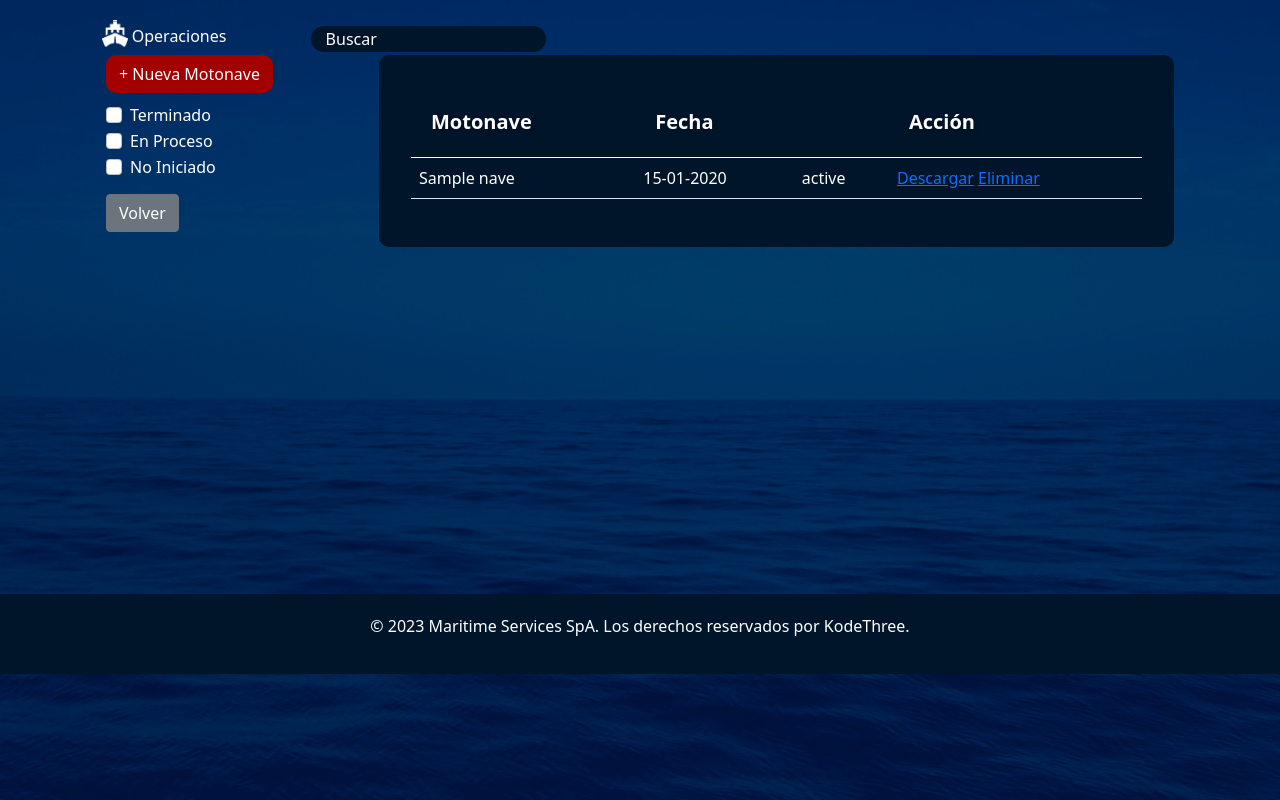
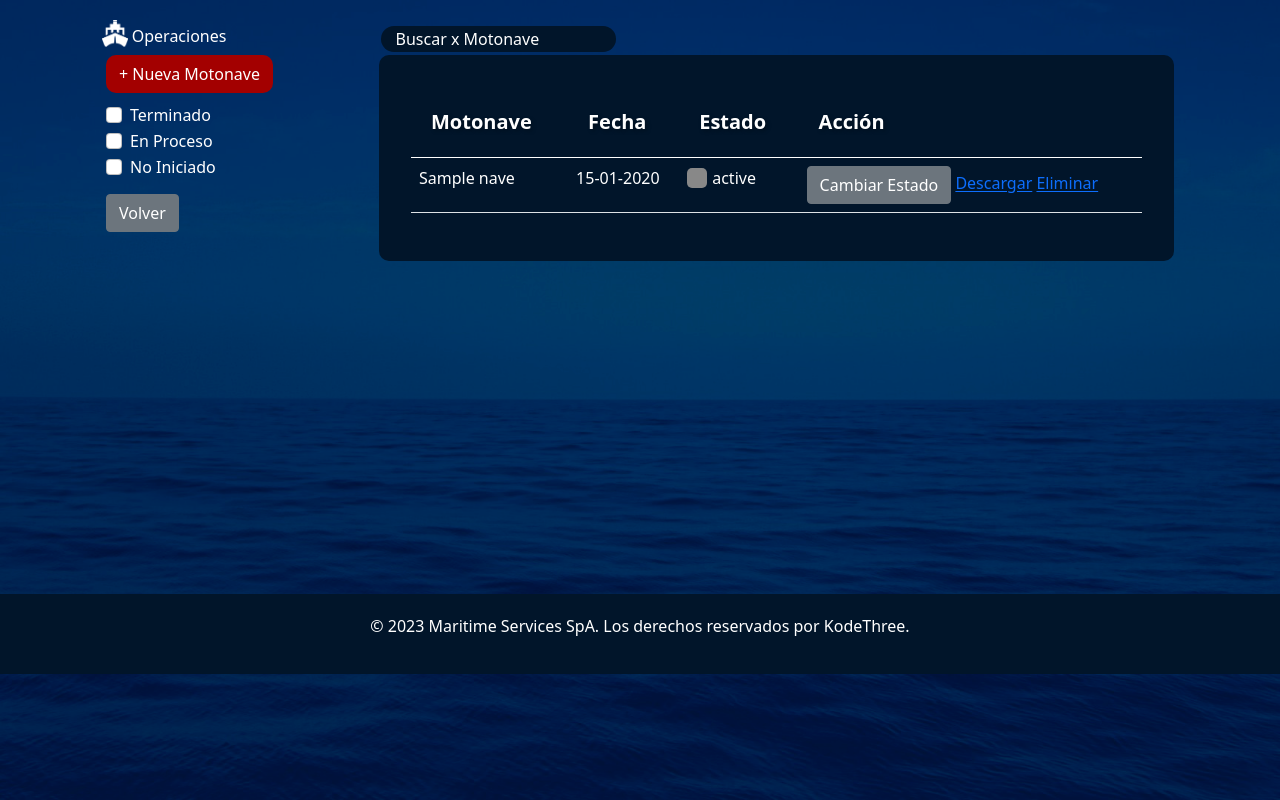
Before and after one commit to Ignacio1-at/NewServicesERP, a Django app: template erp/templates/html/gestorOperaciones.html in a window 1280 px wide. Shown: the part 126-926 px from the top of the page. Run offline with Django 4.2, Linux system fonts and the light colour scheme; the template is opened without the code that fills it: most values are stand-ins (such as "Sample title", 1, 10 or a date in 2020); some libraries are stand-ins or nearby versions.

Commit message:
Commit-GestorMotonave1.1

```diff
--- a/erp/templates/html/gestorOperaciones.html
+++ b/erp/templates/html/gestorOperaciones.html
@@ -18,8 +18,8 @@
               <img src="{% static 'images/Operaciones.png' %}" alt="Texto alternativo de la imagen" class="mb-2" width="10%" />
               <span style="color: white;">Operaciones</span>
           </div>
-        <div class="col-md-9" style="width: auto; margin-top: 0.5%; position: fixed; margin-left: 17.9%">
-          <input class="bg-personalizado rounded-pill" type="text" id="Buscar" placeholder="   Buscar" style="color: #ffffff; background-color: #01152a; border: none;" />
+          <div class="col-md-9" style="width: auto; margin-top: 0.5%;">
+              <input class="bg-personalizado rounded-pill" type="text" id="Buscar" placeholder="   Buscar x Motonave" style="color: #ffffff; background-color: #01152a; border: none;" />
           </div>
       </div>
   </div>
@@ -29,16 +29,16 @@
       <div class="col-md-3" style="width: 25%;">
         <button type="button" class="btn btn-personalizado" onclick="window.location.href='{% url 'erp:nueva_ficha' %}'" style="background-color: #a30000;border-radius: 10px;">+ Nueva Motonave</button>
         <div class="form-check" style="margin-top: 10px;">
-            <input class="form-check-input" type="checkbox" value="" id="flexCheckDefault" />
-            <label class="form-check-label" for="flexCheckDefault" style="color: white; background-color: transparent;">Terminado</label>
+          <input class="form-check-input" type="checkbox" value="" id="terminadoCheckbox" data-estado="Terminado" />
+          <label class="form-check-label" for="terminadoCheckbox" style="color: white; background-color: transparent;">Terminado</label>
         </div>
         <div class="form-check">
-            <input class="form-check-input" type="checkbox" value="" id="flexCheckDefault" />
-            <label class="form-check-label" for="flexCheckDefault" style="color: white; background-color: transparent;">En Proceso</label>
+          <input class="form-check-input" type="checkbox" value="" id="enProcesoCheckbox" data-estado="En Proceso" />
+          <label class="form-check-label" for="enProcesoCheckbox" style="color: white; background-color: transparent;">En Proceso</label>
         </div>
         <div class="form-check">
-            <input class="form-check-input" type="checkbox" value="" id="flexCheckDefault" />
-            <label class="form-check-label" for="flexCheckDefault" style="color: white; background-color: transparent;">No Iniciado</label>
+          <input class="form-check-input" type="checkbox" value="" id="noIniciadoCheckbox" data-estado="No Iniciado" />
+          <label class="form-check-label" for="noIniciadoCheckbox" style="color: white; background-color: transparent;">No Iniciado</label>
         </div>
         <a class="btn btn-secondary" href="{% url 'erp:menu' %}" style="margin-top: 5%;">Volver</a>
       </div>
@@ -47,26 +47,36 @@
         <div class="p-3 table-container" style="width: 100%; background-color: #01152a; border-radius: 10px;">
           <div class="d-flex flex-column h-100 w-100">
             <div class="card-body flex-grow-1" style="color: white;">
+              <!-- Table moved here -->
               <table class="table" style="color: white; width: 100%;">
                 <thead>
                   <tr>
                     <th>Motonave</th>
                     <th>Fecha</th>
-                      <th></th>
+                    <th>Estado</th>
                     <th>Acción</th>
                   </tr>
                 </thead>
-                  <tbody>
+                <tbody class="tabla-filas">
                   {% for ficha in fichas %}
-                      <tr data-correo="{{ ficha.id }}">
+                  <tr data-correo="{{ ficha.id }}" class="tabla-filas">
                     <td>{{ ficha.Nave }}</td>
                     <td>{{ ficha.fecha_creacion|date:'d-m-Y' }}</td>
-                        <td>{{ ficha.Estado }}</td>
+                    <td id="estado{{ ficha.id }}">
+                      <div class="estado-container">
+                        <div class="estado-color" style="background-color: {{ ficha.color }};"></div>
+                        <div class="estado-texto">{{ ficha.Estado }}</div>
+                      </div>
+                    </td>
                     <td>
+                      <button class="btn btn-secondary cambiar-estado" data-id="{{ ficha.id }}">Cambiar Estado</button>
                       <a href="{% url 'erp:descargar-excel' %}" target="_blank">Descargar</a>
                       <a href="{% url 'erp:eliminar-ficha' ficha.id %}" onclick="return confirm('¿Estás seguro de eliminar esta ficha?')">Eliminar</a>
                     </td>
                   </tr>
+                  <script>
+                    var actualizarEstadoUrl{{ ficha.id }} = '/erp/actualizar_estado/' + {{ ficha.id }} + '/';
+                  </script>
                   {% endfor %}
                 </tbody>
               </table>
@@ -76,11 +86,11 @@
       </div>
     </div>
   </div>
-  </div>
 {% endblock %}
 
 {% block module_scripts %}
+  <script src="https://code.jquery.com/jquery-3.7.1.min.js"></script>
+  <script src="https://cdnjs.cloudflare.com/ajax/libs/bootbox.js/5.5.2/bootbox.min.js"></script>
   <!-- Scripts específicos de la página de menú -->
   <script src="{% static 'js/scriptGestorOperaciones.js' %}"></script>
-
 {% endblock %}
--- a/erp/urls.py
+++ b/erp/urls.py
@@ -1,6 +1,6 @@
 from django.urls import path
 from django.contrib.auth import views as auth_views
-from .views import home, login_view, menu_view, gestorOperaciones, nueva_ficha, eliminar_ficha, descargar_excel
+from .views import home, login_view, menu_view, gestorOperaciones, nueva_ficha, eliminar_ficha, descargar_excel, actualizar_estado
 
 app_name = 'erp'
 
@@ -13,6 +13,8 @@ urlpatterns = [
     path('nueva-ficha/', nueva_ficha, name='nueva_ficha'),
     path('eliminar-ficha/<int:ficha_id>/', eliminar_ficha, name='eliminar-ficha'),
     path('descargar-excel/', descargar_excel, name='descargar-excel'),
+    path('actualizar_estado/<int:ficha_id>/', actualizar_estado, name='actualizar_estado'),
+
 
     # Otras rutas aquí...
 ]
--- a/static/css/stylesGestorOperaciones.css
+++ b/static/css/stylesGestorOperaciones.css
@@ -48,3 +48,19 @@
 ::placeholder {
   color: white;
 }
+
+.estado-container {
+  display: flex;
+  align-items: center;
+}
+
+.estado-color {
+  width: 20px; /* Ajusta según sea necesario */
+  height: 20px; /* Ajusta según sea necesario */
+  margin-right: 5px; /* Ajusta según sea necesario */
+  border-radius: 5px; /* Ajusta según sea necesario */
+}
+
+.estado-texto {
+  color: white;
+}
--- /dev/null
+++ b/static/js/scriptGestorOperaciones.js
@@ -0,0 +1,102 @@
+// Aquí js para búsqueda por motonave
+$(document).ready(function () {
+    $('#Buscar').on('input', function () {
+        var valorBusqueda = $(this).val().toLowerCase();
+        $('.tabla-filas tr').filter(function () {
+            $(this).toggle($(this).text().toLowerCase().indexOf(valorBusqueda) > -1);
+        });
+    });
+});
+
+// Obtener el token CSRF del cookie
+function getCookie(name) {
+    var cookieValue = null;
+    if (document.cookie && document.cookie !== '') {
+        var cookies = document.cookie.split(';');
+        for (var i = 0; i < cookies.length; i++) {
+            var cookie = jQuery.trim(cookies[i]);
+            // Buscar el nombre de la cookie con el formato 'csrftoken='
+            if (cookie.substring(0, name.length + 1) === (name + '=')) {
+                cookieValue = decodeURIComponent(cookie.substring(name.length + 1));
+                break;
+            }
+        }
+    }
+    return cookieValue;
+}
+
+$(document).ready(function () {
+    $(document).on('click', '.cambiar-estado', function () {
+        var ficha_id = $(this).data('id');
+        console.log('Ficha ID:', ficha_id);
+
+        bootbox.prompt({
+            title: "Seleccione el nuevo estado",
+            inputType: 'select',
+            inputOptions: [
+                { text: 'Terminado', value: 'Terminado' },
+                { text: 'En Proceso', value: 'En Proceso' },
+                { text: 'No Iniciado', value: 'No Iniciado' }
+            ],
+            callback: function (result) {
+                if (result !== null) {
+                    var actualizarEstadoUrl = '/erp/actualizar_estado/' + ficha_id + '/';
+                    console.log('URL:', actualizarEstadoUrl);
+
+                    // Obtener el token CSRF
+                    var csrftoken = getCookie('csrftoken');
+
+                    $.ajax({
+                        type: 'POST',
+                        url: actualizarEstadoUrl,
+                        data: {
+                            'nuevo_estado': result,
+                            'csrfmiddlewaretoken': csrftoken
+                        },
+                        dataType: 'json',
+                        success: function (data) {
+                            console.log('Datos recibidos del servidor:', data);
+                            actualizarTabla(data);  // Asegúrate de que data tenga la estructura esperada
+                        },
+                        error: function (error) {
+                            console.error('Error en la solicitud:', error);
+                        }
+                    });
+                } else {
+                    console.log('No se seleccionó un nuevo estado.');
+                }
+            }
+        });
+    });
+
+    function actualizarTabla(data) {
+        var tablaContainer = $('.table-container');
+        var tablaFilas = tablaContainer.find('.tabla-filas');
+
+        // Iterar sobre todas las filas de la tabla
+        tablaFilas.find('tr').each(function () {
+          var fila = $(this);
+          var idFicha = fila.attr('data-correo');
+
+          // Buscar la ficha correspondiente en los datos recibidos del servidor
+          var fichaActualizada = JSON.parse(data.ficha).find(function (ficha) {
+            return ficha.pk == idFicha;
+          });
+
+          if (fichaActualizada) {
+            // Actualizar el estado y el color en la fila correspondiente a la ficha
+            var nuevoEstado = fichaActualizada.fields.Estado;
+            var nuevoColor = fichaActualizada.fields.color || '#FF0000'; // Rojo por defecto
+
+            // Buscar los elementos en la fila
+            var estadoContainer = fila.find('td#estado' + idFicha + ' .estado-container');
+            var estadoTexto = estadoContainer.find('.estado-texto');
+            var estadoColor = estadoContainer.find('.estado-color');
+
+            // Actualizar el texto y el color
+            estadoTexto.text(nuevoEstado);
+            estadoColor.css('background-color', nuevoColor);
+          }
+        });
+      }
+});
```
Also changed, not shown: erp/models.py (+9 -0 lines), erp/templates/html/fichaNavio.html (+20 -94 lines), erp/views.py (+65 -4 lines), static/css/stylesNavio.css (+26 -0 lines), static/js/scriptNavio.js (+35 -7 lines), erp/migrations/0002_fichanavio_estado.py (added), erp/migrations/0003_fichanavio_color.py (added). Lines whose indentation alone changed are shown as unchanged.
